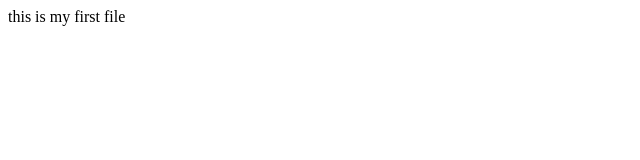
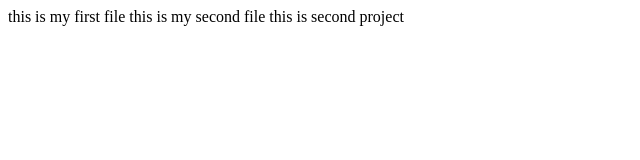
Before and after one commit to pujitha-reddy-gth/gits.html, a plain HTML site: page index.html in a window 1280 px wide. Shown: the whole page, without its empty margins (0-640 px from the left). Drawn offline with Linux system fonts and the light colour scheme.

Commit message:
second change

```diff
--- a/index.html
+++ b/index.html
@@ -7,5 +7,7 @@
 </head>
 <body>
     this is my first file
+    this is my second file
+    this is second project
 </body>
 </html>
```
